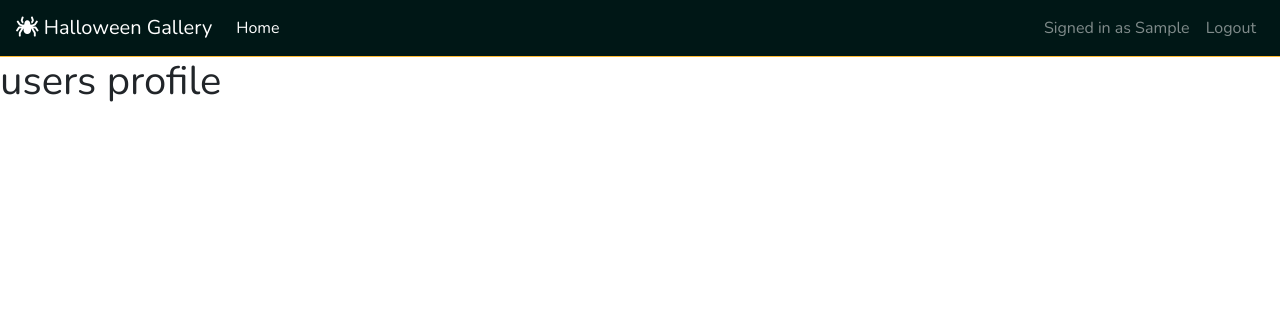
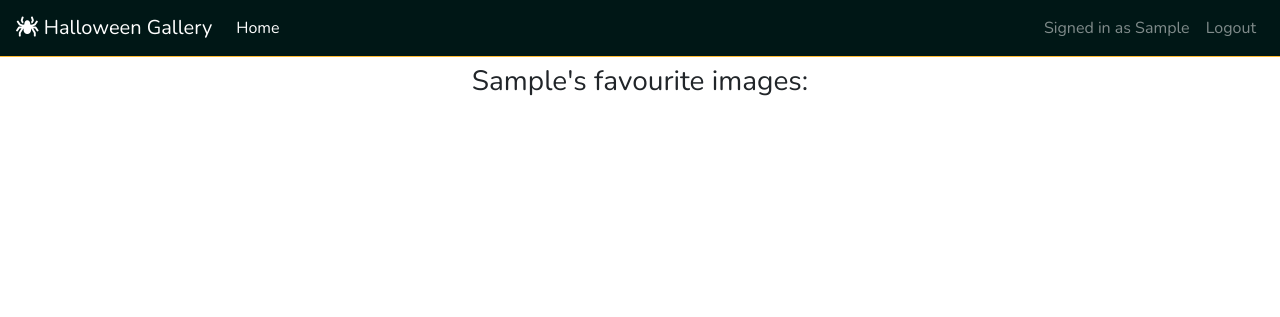
Before and after one commit to pkuwalek/halloween-gallery, a Node server app: page /users/600000000000000000000001 in a window 1280 px wide. Shown: the top 317 px of the page. Run offline with Node 20, Linux system fonts and the light colour scheme; a user stored in the database is signed in; tables that the repository leaves empty hold one stand-in row (values such as "Sample post"); some libraries are stand-ins or nearby versions.

Commit message:
create users profile page with liked images

```diff
--- a/app.js
+++ b/app.js
@@ -87,7 +87,8 @@
 app.post("/login", passport.authenticate("local",
     {
         successRedirect: "/home",
-        failureRedirect: "/login"
+        failureRedirect: "/login",
+        failureFlash: true,
     }), (req, res) => {
 });
 
@@ -105,7 +106,14 @@
             console.log(err);
             res.redirect("/home");
         }
-        res.render("users/show", {user: foundUser});
+        Image.find({_id: {$in: foundUser.imgsLiked }}, (err, images) => {
+            if(err){
+                console.log(err);
+                res.redirect("/home");
+            }
+            res.render("users/show", {user: foundUser, images: images});
+        });
+
     });
 });
 
@@ -115,32 +123,17 @@
         res.redirect("/home");
     } else {
         let imageId = req.params.image_id;
-        console.log(imageId)
         let user =  req.user;
-        console.log(user)
         var imageIndex = user.findFavImage(imageId)
-        console.log(imageIndex)
         if(imageIndex == -1){
             user.setFavImage(imageId);
-            res.redirect("/home");
-//            heartBtnWhiteToRed();
+            res.redirect("back");
         } else {
             user.setFavImage(imageId);
-            res.redirect("/home");
-//            heartBtnRedToWhite();
+            res.redirect("back");
         }
     }
 });
-
-// app.get("/fav/:image_id", isLoggedIn, (req, res) => {
-//     Image.findById(req.params.image_id, (err, foundImage) => {
-//         if(err){
-//             console.log(err);
-//             res.redirect("/home");
-//         }
-//         console.log(foundImage.title , req.user.firstName);
-//     });
-// });
 
 function isLoggedIn (req, res, next) {
     if (req.isAuthenticated()){
--- a/models/user.js
+++ b/models/user.js
@@ -24,7 +24,7 @@
         });
     }
     else {
-        delete this.imgsLiked[imageIndex];
+        this.imgsLiked.remove(id);
         this.save((err) => {
             console.log(err);
         });
--- a/views/users/show.ejs
+++ b/views/users/show.ejs
@@ -1,4 +1,23 @@
 <% include ../partials/header %>
-<h1>users profile</h1>
+
+<section>
+    <div class="container">
+        <div class="text-center my-2">
+            <h3><%=currentUser.firstName%>'s favourite images:</h3>
+        </div>
+        <div class="card-columns">
+            <% images.forEach(function(image){ %>
+                <div class="card">
+                    <a href="<%= image.path %>" data-fancybox>
+                        <img class="card-img-top" src="../<%= image.path %>" alt="">
+                    </a>
+                    <div class="card-body">
+                        <h5 class="card-title"><%= image.title %></h5>
+                    </div>
+                </div>
+            <% }); %>
+        </div>
+    </div>
+</section>
 
 <% include ../partials/footer %>
```
Also changed, not shown: views/home.ejs (+11 -1 lines), views/partials/header.ejs (line endings or trailing spaces).
